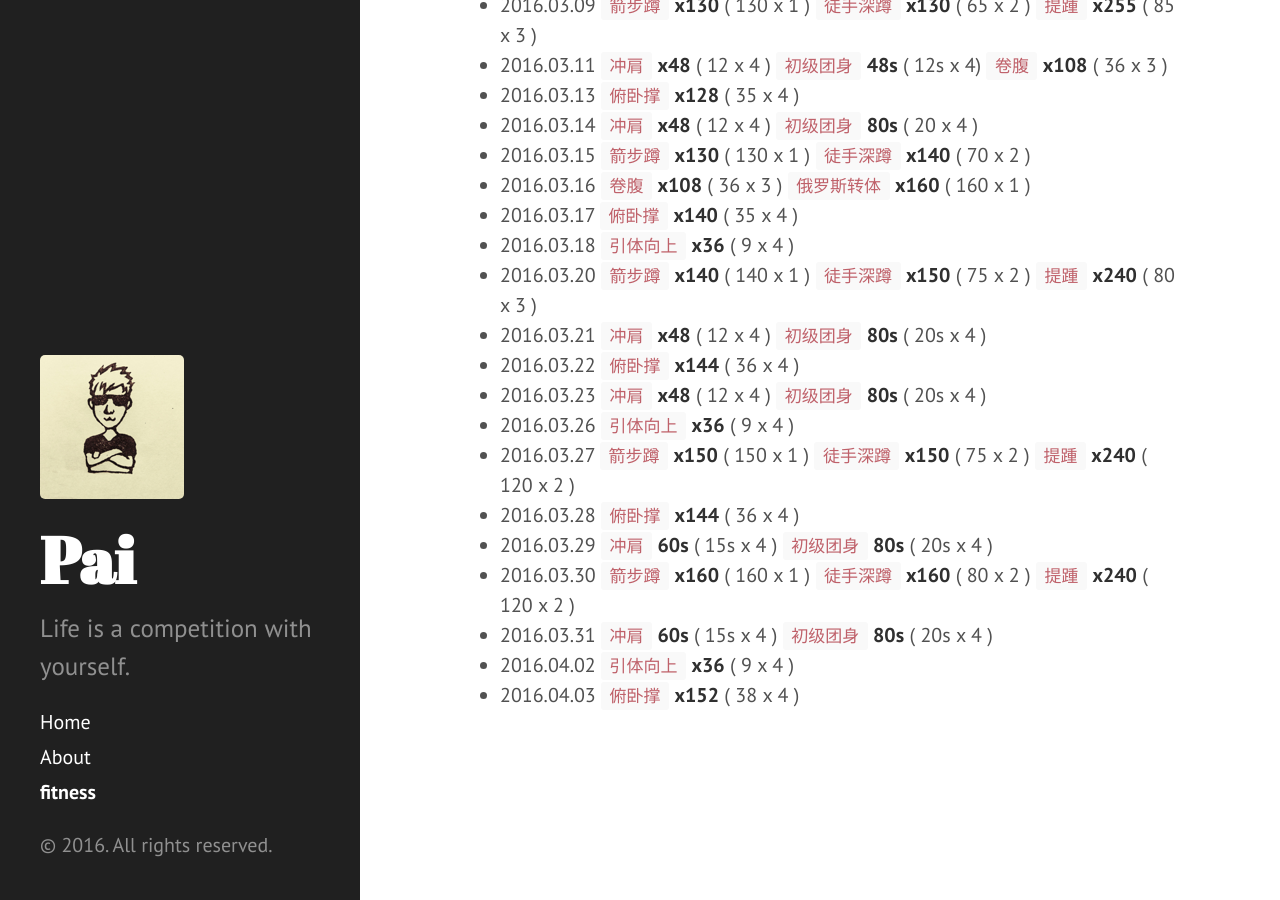
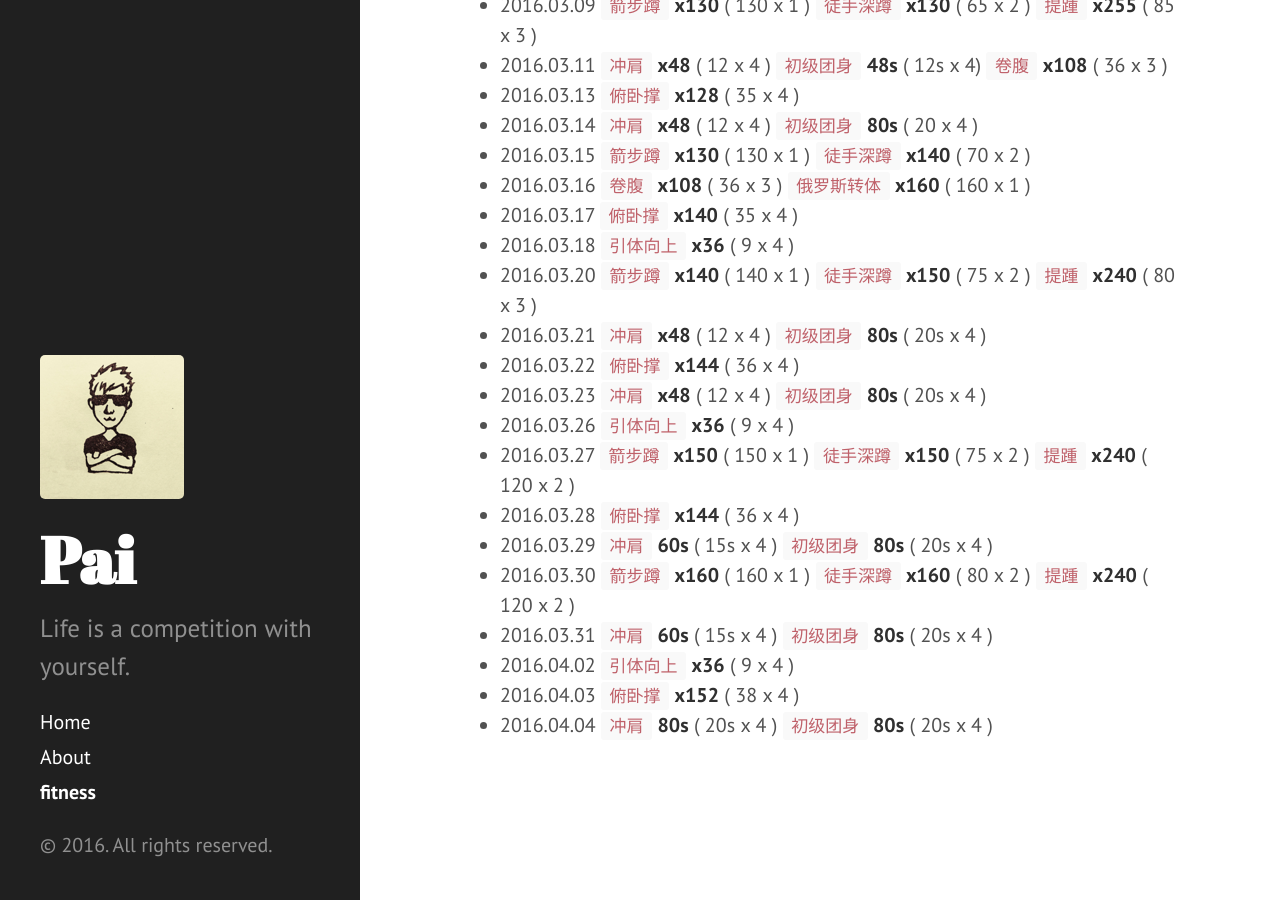
Before and after one commit to dragon8897/dragon8897.github.io, a Jekyll site: the page built from fitness.md, in a window 1280 px wide and 900 px high, scrolled down 3078 px. Built offline with Jekyll 4.4.1, drawn with Linux system fonts in a browser that asks for light colours; Markdown is read by kramdown in place of the engine named in the settings.

Commit message:
add fitness record.

```diff
--- a/fitness.md
+++ b/fitness.md
@@ -104,3 +104,4 @@ title: fitness
 - 2016.03.31 `冲肩` **60s** ( 15s x 4 ) `初级团身` **80s** ( 20s x 4 )
 - 2016.04.02 `引体向上` **x36** ( 9 x 4 )
 - 2016.04.03 `俯卧撑` **x152** ( 38 x 4 )
+- 2016.04.04 `冲肩` **80s** ( 20s x 4 ) `初级团身` **80s** ( 20s x 4 )
```
